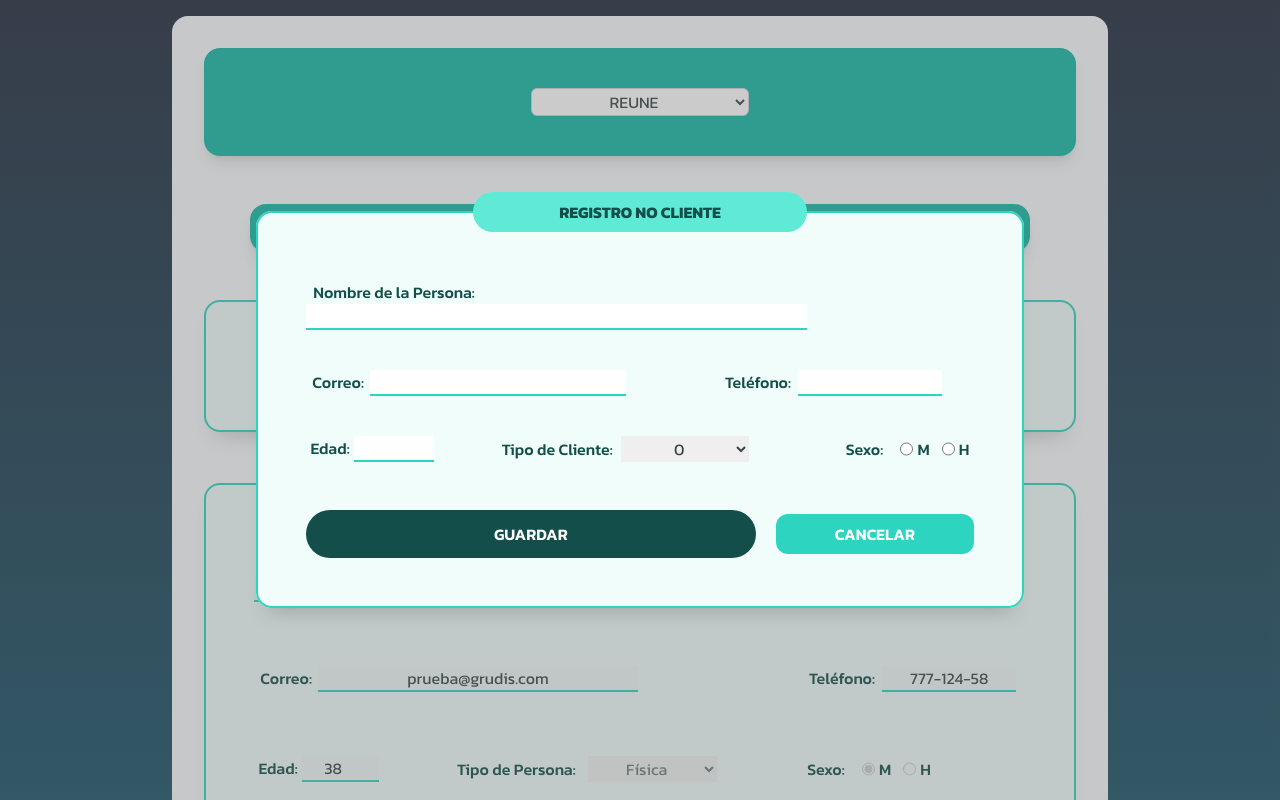
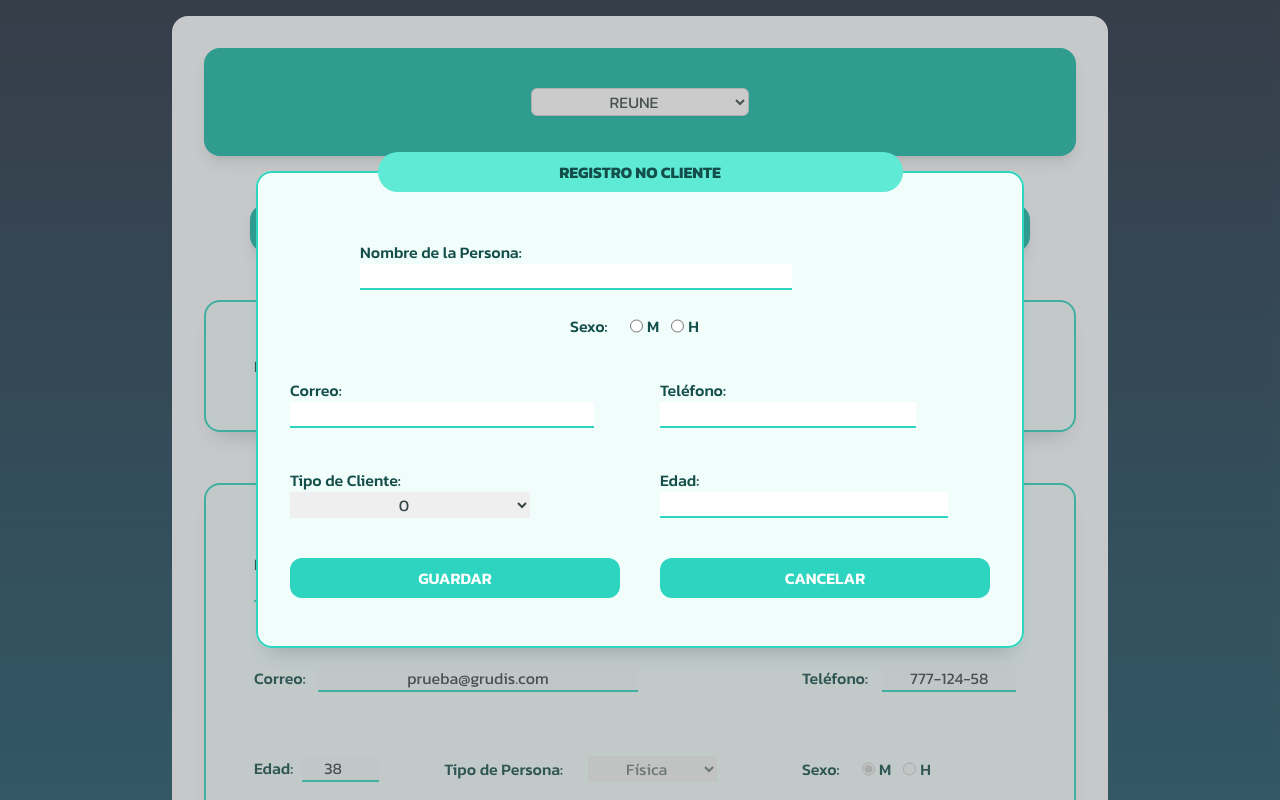
Before and after one commit to EmyRub/condusefApp, a React (Vite) app: page /condusefApp/quejas in a window 1280 px wide. Both pictures are taken after a click on the button "REGISTRO PARA NO CLIENTES". Shown: the top 800 px of the page. Built offline with nearby package versions, Linux system fonts and the light colour scheme.

Commit message:
estilos performance modals

```diff
--- a/src/components/Forms/Form.module.css
+++ b/src/components/Forms/Form.module.css
@@ -1,3 +1,38 @@
+/*=================GENERALES=========================**/
+
+[data-formulario] fieldset {
+    @apply bg-teal-50 mb-8 border-2 border-teal-400 rounded-2xl px-6 py-12 xl:p-12;
+    box-shadow: 0 15px 20px -12px rgba(45, 58, 58, 0.25);
+}
+
+[data-formulario] legend {
+    background-color: rgb(94, 234, 212);
+    @apply font-bold text-center py-2 rounded-3xl text-teal-900 uppercase w-full md:w-1/2 xl:px-4;
+}
+
+@media (min-width: 768px) {
+
+    [data-formulario] legend.legend {
+        width: 75% !important;
+    }
+}
+
+[data-formulario] label,
+[data-formulario] select {
+    @apply inline-block text-center mb-2 xl:mb-0
+}
+
+[data-formulario] label {
+    @apply xl:text-left
+}
+
+[data-formulario] input {
+    @apply border-b-2 border-teal-400 text-center;
+}
+
+/*=================CLASES=========================**/
+
+
 .double {
     @apply flex justify-between items-center flex-wrap gap-10 md:gap-12;
 }
@@ -22,35 +57,22 @@
     @apply bg-teal-400 hover:bg-teal-500 p-2 rounded-md shadow;
 }
 
-[data-formulario] fieldset {
-    @apply bg-teal-50 mb-8 border-2 border-teal-400 rounded-2xl px-6 py-12 xl:p-12;
-    box-shadow: 0 15px 20px -12px rgba(45, 58, 58, 0.25);
-}
+input[type='button'].btnForm,
+input[type='submit'].btnForm {
 
-[data-formulario] legend {
-    background-color: rgb(94, 234, 212);
-    @apply font-bold text-center py-2 rounded-3xl text-teal-900 uppercase w-full md:w-1/2 xl:px-4;
-}
-
-[data-formulario] label {
-    @apply xl:text-left
-}
-
-[data-formulario] label,
-[data-formulario] select {
-    @apply inline-block text-center mb-2 xl:mb-0
-}
-
-[data-formulario] input {
-    @apply border-b-2 border-teal-400 text-center;
+    @apply bg-teal-400 text-white py-2 px-8 rounded-xl border-none uppercase font-semibold inline-block mx-auto w-3/5 xl:w-full cursor-pointer hover:bg-teal-600 hover:text-white;
 }
 
 .bgModal {
     background-color: #66666657;
+    @apply fixed top-0 left-0 w-full h-full overflow-y-scroll py-12;
 }
 
 .modal {
+    padding: 3rem 2rem !important;
+    margin-bottom: 0px !important;
     transform: translate(-50%, -50%);
+    @apply absolute left-1/2 top-1/2 w-11/12 xl:w-3/5 xl:p-12;
 }
 
 .close {
--- a/src/components/Forms/ModalNoCliente.tsx
+++ b/src/components/Forms/ModalNoCliente.tsx
@@ -3,6 +3,7 @@ import Error from "../Error";
 import styles from './Form.module.css';
 import { useForm } from 'react-hook-form';
 import { DraftnoClient } from '../../types';
+import clsx from 'clsx';
 
 export default function ModalNoCliente({ setModal }: { setModal: Dispatch<React.SetStateAction<boolean>> }) {
 
@@ -15,20 +16,22 @@ export default function ModalNoCliente({ setModal }: { setModal: Dispatch<React.
 
         <form
             onSubmit={handleSubmit(registerNoClient)}
-            className={`${styles.bgModal} fixed top-0 left-0 w-full h-full overflow-y-scroll py-12`} data-formulario>
+            className={styles.bgModal} data-formulario>
 
-            <fieldset className={`${styles.modal} absolute left-1/2 top-1/2 w-11/12 lg:w-3/5 p-6 lg:p-12 `}>
+            <fieldset className={styles.modal}>
 
-                <legend className='w-full lg:w-3/4 xl:px-4'>Registro No Cliente</legend>
+                <legend className={styles.legend}>Registro No Cliente</legend>
 
-                <div className="flex justify-between flex-wrap gap-y-10 gap-x-2">
+                <div className="flex justify-center flex-wrap gap-6 mb-10">
 
-                    <div className="basis-full">
-                        <label htmlFor="name" className="w-full lg:w-44 text-center lg:text-left">Nombre de la Persona:</label>
+                    <div className="w-full xl:w-4/5">
+
+                        <label htmlFor="name" className="w-full xl:w-44">Nombre de la Persona:</label>
+
                         <input
+                            id="name"
                             type="text"
-                            id="name"
-                            className="w-full lg:w-3/4"
+                            className="w-full xl:w-[27rem]"
                             {...register('name', {
                                 required: 'El nombre es obligatorio.',
                                 minLength: {
@@ -40,12 +43,38 @@ export default function ModalNoCliente({ setModal }: { setModal: Dispatch<React.
                         {errors.name && (<Error>{errors.name?.message as string}</Error>)}
                     </div>
 
-                    <div className="basis-full lg:basis-80">
-                        <label htmlFor="email" className="w-full lg:w-16 text-center lg:text-left">Correo:</label>
+                    <div className="basis-full xl:basis-1/5 flex gap-3 items-center justify-center xl:justify-start">
+
+                        <label htmlFor="genre" className="xl:w-12">Sexo:</label>
+
+                        <div className="flex gap-1">
+                            <input
+                                id="m"
+                                type="radio"
+                                {...register('genre')}
+                            />
+                            <label htmlFor="m" className='m-0'>M</label>
+                        </div>
+                        <div className="flex gap-1">
+                            <input
+                                id="h"
+                                type="radio"
+                                {...register('genre')}
+                            />
+                            <label htmlFor="h" className='m-0'>H</label>
+                        </div>
+                    </div>
+                </div>
+
+                <div className={clsx(styles.gridColumns, 'gap-y-10 mb-10')}>
+
+                    <div>
+                        <label htmlFor="email" className="w-full xl:w-16">Correo:</label>
+
                         <input
                             type="email"
                             id="email"
-                            className="w-full lg:w-64"
+                            className="w-full xl:w-[19rem]"
                             {...register('email', {
                                 required: 'Correo Obligatorio.',
                                 pattern: {
@@ -57,12 +86,13 @@ export default function ModalNoCliente({ setModal }: { setModal: Dispatch<React.
                         {errors.email && (<Error>{errors.email?.message as string}</Error>)}
                     </div>
 
-                    <div className="basis-full lg:basis-64">
-                        <label htmlFor="tel" className="w-full lg:w-20 text-center lg:text-left">Teléfono:</label>
+                    <div>
+                        <label htmlFor="tel" className="w-full xl:w-20">Teléfono:</label>
+
                         <input
                             id="phone"
                             type="tel"
-                            className="w-full lg:w-36"
+                            className="w-full xl:w-64"
                             {...register('phone', {
                                 required: 'Teléfono Obligatorio',
                                 minLength: {
@@ -74,12 +104,30 @@ export default function ModalNoCliente({ setModal }: { setModal: Dispatch<React.
                         {errors.phone && (<Error>{errors.phone?.message as string}</Error>)}
                     </div>
 
-                    <div className="basis-full lg:basis-32">
-                        <label htmlFor="age" className="w-full lg:w-12 text-center lg:text-left mb-2">Edad:</label>
+                    <div>
+                        <label htmlFor="typePer" className="w-full xl:w-32">Tipo de Cliente:</label>
+
+                        <select
+                            id="typePer"
+                            className="w-full xl:w-60"
+                            {...register('typePer', {
+                                required: 'Campo requerido.'
+                            }
+                            )}
+                        >
+                            <option value="1">0</option>
+                        </select>
+
+                        {errors.typePer && (<Error>{errors.typePer?.message as string}</Error>)}
+                    </div>
+
+                    <div>
+                        <label htmlFor="age" className="w-full xl:w-12">Edad:</label>
+
                         <input
+                            id="age"
                             type="number"
-                            id="age"
-                            className="w-full lg:w-20"
+                            className="w-full xl:w-72"
                             {...register('age', {
                                 required: 'Edad requerida.',
                                 minLength: {
@@ -92,59 +140,23 @@ export default function ModalNoCliente({ setModal }: { setModal: Dispatch<React.
                         {errors.age && (<Error>{errors.age?.message as string}</Error>)}
                     </div>
 
-                    <div className="basis-full lg:basis-72">
-                        <label htmlFor="typePer" className="w-full lg:w-32 text-center lg:text-left">Tipo de Cliente:</label>
-
-                        <select
-                            id="typePer"
-                            className="w-full lg:w-32 text-center"
-                            {...register('typePer', {
-                                required: 'Campo requerido.'
-                            }
-                            )}
-                        >
-                            <option value="1">0</option>
-                        </select>
-
-                        {errors.typePer && (<Error>{errors.typePer?.message as string}</Error>)}
-                    </div>
-
-                    <div className="basis-full lg:basis-1/5 flex gap-3 items-center justify-center lg:justify-start">
-                        <label htmlFor="genre" className="lg:w-12">Sexo:</label>
-
-                        <div className="flex gap-1">
-                            <input
-                                id="m"
-                                type="radio"
-                                {...register('genre')}
-                            />
-                            <label htmlFor="m">M</label>
-                        </div>
-                        <div className="flex gap-1">
-                            <input
-                                id="h"
-                                type="radio"
-                                {...register('genre')}
-                            />
-                            <label htmlFor="h">H</label>
-                        </div>
-                    </div>
                 </div>
 
-                <div className="flex flex-col lg:flex-row items-center justify-center gap-5 mt-12">
+                <div className={clsx(styles.gridColumns,'gap-y-6')}>
                     <input
                         type="submit"
                         value="Guardar"
-                        className='bg-teal-400 text-white py-2 px-8 rounded-xl border-none uppercase font-semibold inline-block w-3/5 lg:w-2/5 cursor-pointer hover:bg-teal-600 hover:text-white' />
+                        className={styles.btnForm} />
 
                     <input
                         type="button"
                         value="Cancelar"
                         onClick={() => setModal(false)}
-                        className='bg-teal-400 text-white py-2 px-8 rounded-xl border-none uppercase font-semibold inline-block w-3/5 lg:w-2/5 cursor-pointer hover:bg-teal-600 hover:text-white' />
+                        className={styles.btnForm} />
                 </div>
 
             </fieldset>
+
         </form>
 
     )
--- a/src/index.css
+++ b/src/index.css
@@ -37,11 +37,11 @@ input[type='submit'] {
 }
 
 button:hover,
+input[type='button']:hover,
 input[type='submit']:hover {
     transform: translateY(.2rem);
     transition: translateY 2s ease-in-out;
 }
-
 
 
 .formLog {
```
Also changed, not shown: src/components/Forms/ModalEditarDir.tsx (+26 -23 lines).
